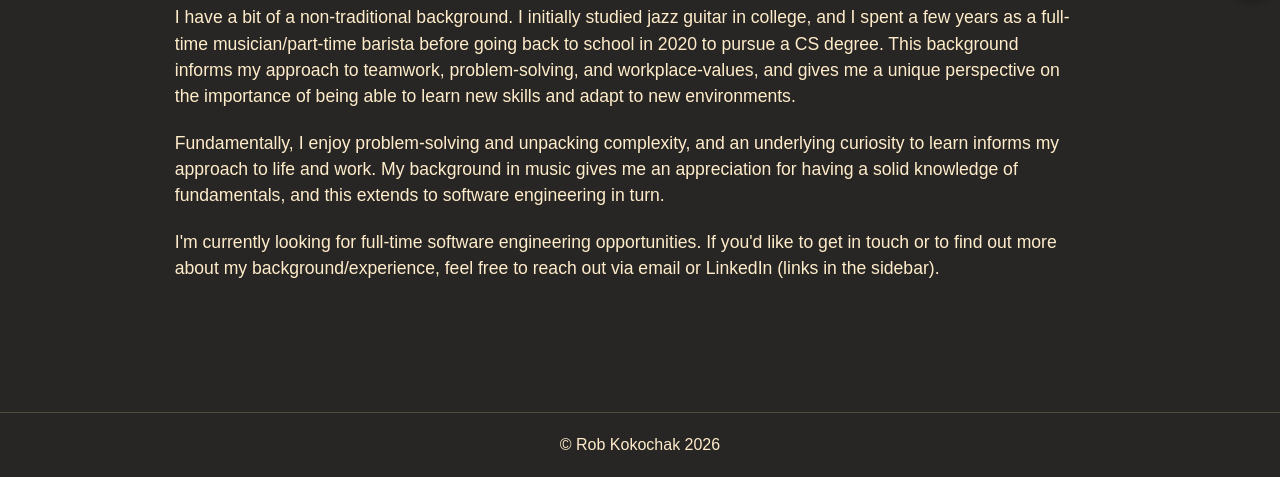
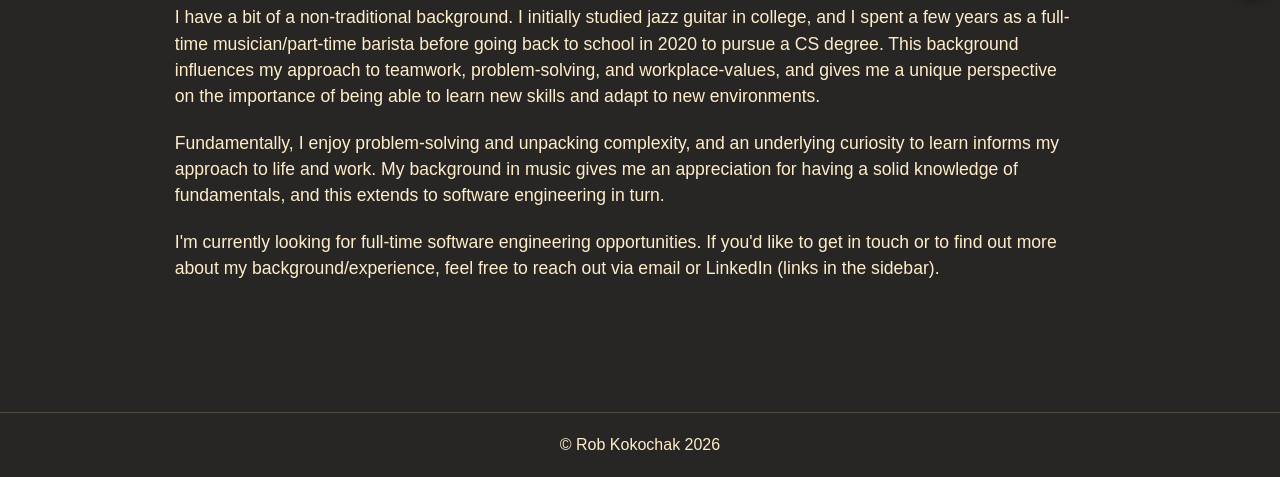
Before and after one commit to RobKokochak/portfolio-site, an Eleventy site: page src/about.njk in a window 1280 px wide. Shown: the part 323-800 px from the top of the page. Built offline with nearby package versions, Linux system fonts and the light colour scheme; Eleventy itself is replaced by a stand-in of ours; files that its build step writes are made by us from their sources; a web font is replaced by a local one.

Commit message:
update about

```diff
--- a/src/about.njk
+++ b/src/about.njk
@@ -13,7 +13,7 @@
     </p>
 
     <p>I have a bit of a non-traditional background. I initially studied jazz guitar in college,
-      and I spent a few years as a full-time musician/part-time barista before going back to school in 2020 to pursue a CS degree. This background informs
+      and I spent a few years as a full-time musician/part-time barista before going back to school in 2020 to pursue a CS degree. This background influences
       my approach to teamwork, problem-solving, and workplace-values, and gives me a unique perspective on the importance of
       being able to learn new skills and adapt to new environments.
     </p>
```
